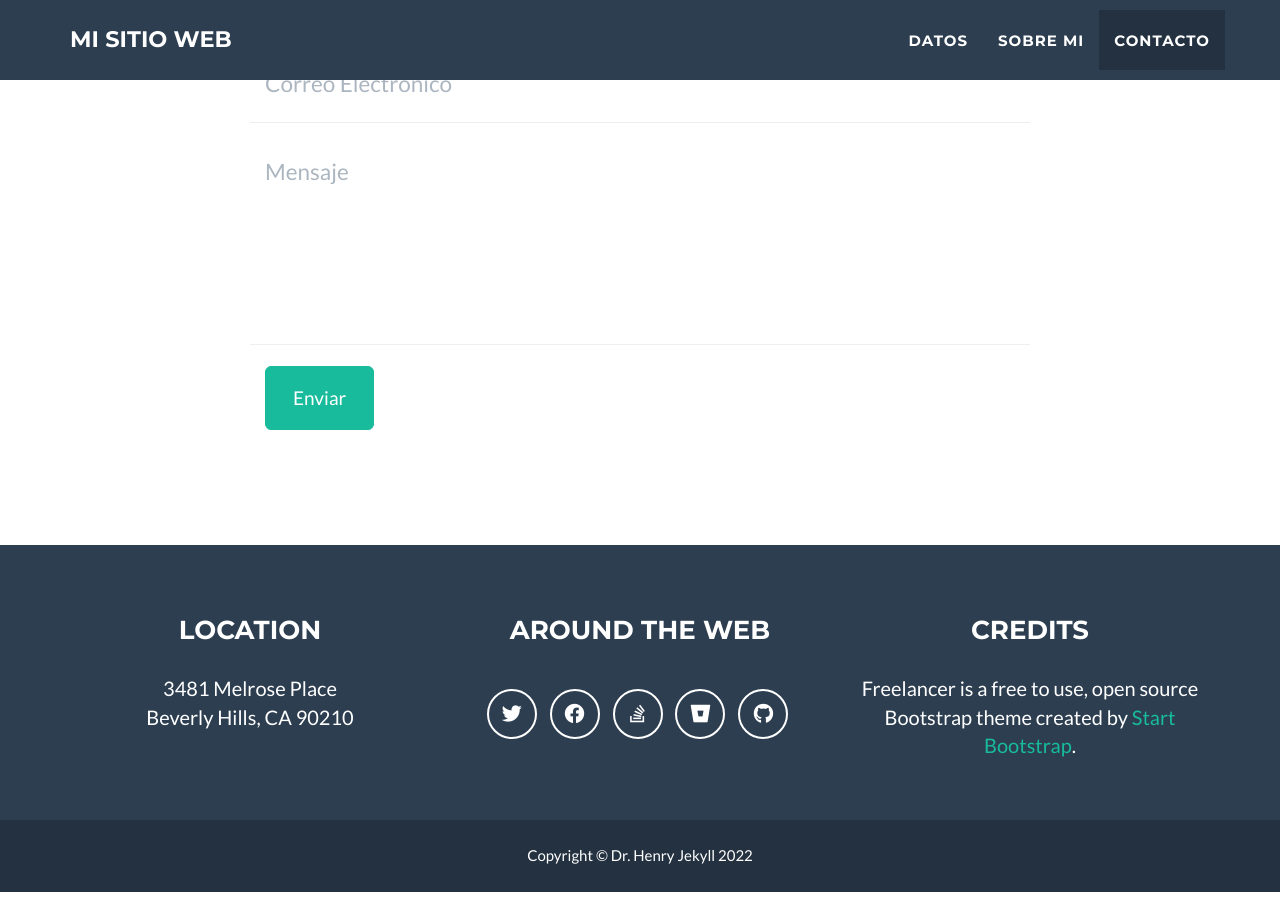
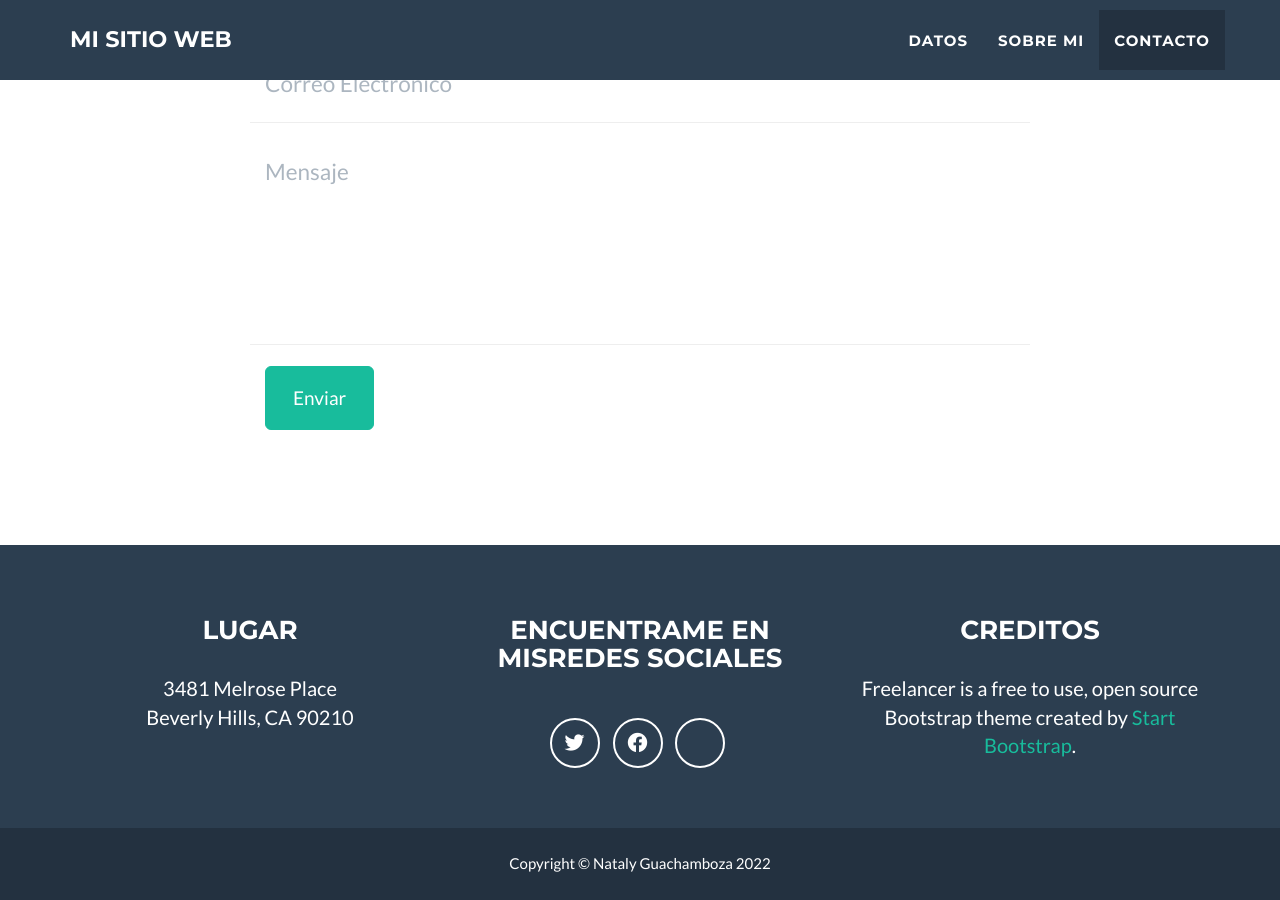
Before and after one commit to nath1121/nath1121.github.io, a Jekyll site: the page built from _posts/2014-07-18-project-1.markdown, in a window 1280 px wide and 900 px high, scrolled down 3199 px. Built offline with Jekyll 4.4.1, drawn with Linux system fonts in a browser that asks for light colours.

Commit message:
Update _config.yml

```diff
--- a/_config.yml
+++ b/_config.yml
@@ -32,23 +32,20 @@ color:
 
 # Footer settings
 footer:
-  copyright: Dr. Henry Jekyll
-  location: Location
-  social: Around the Web
-  credits: Credits
+  copyright: Nataly Guachamboza
+  location: Lugar
+  social: Encuentrame en misRedes Sociales
+  credits: Creditos
 
 # Social networks usernames (many more available: google-plus, flickr, dribbble, pinterest, instagram, tumblr, linkedin, etc.)
 social:
   - title: twitter
-    url: http://twitter.com/jekyllrb
+    url: https://twitter.com/home
   - title: facebook
-    url:
-  - title: stack-overflow
-    url: http://stackoverflow.com/questions/tagged/jekyll
-  - title: bitbucket
-    url: http://bitbucket.org/jekyll
-  - title: github
-    url: http://github.com/jekyll
+    url: https://www.facebook.com/claudia.natalygc/
+  - title: WhatsApp
+    url: http://wa.me/593993183922?text=Hola%20¿cómo%20éstas?%20😊
+
 
 # Postal address (add as many lines as necessary)
 address:
```
